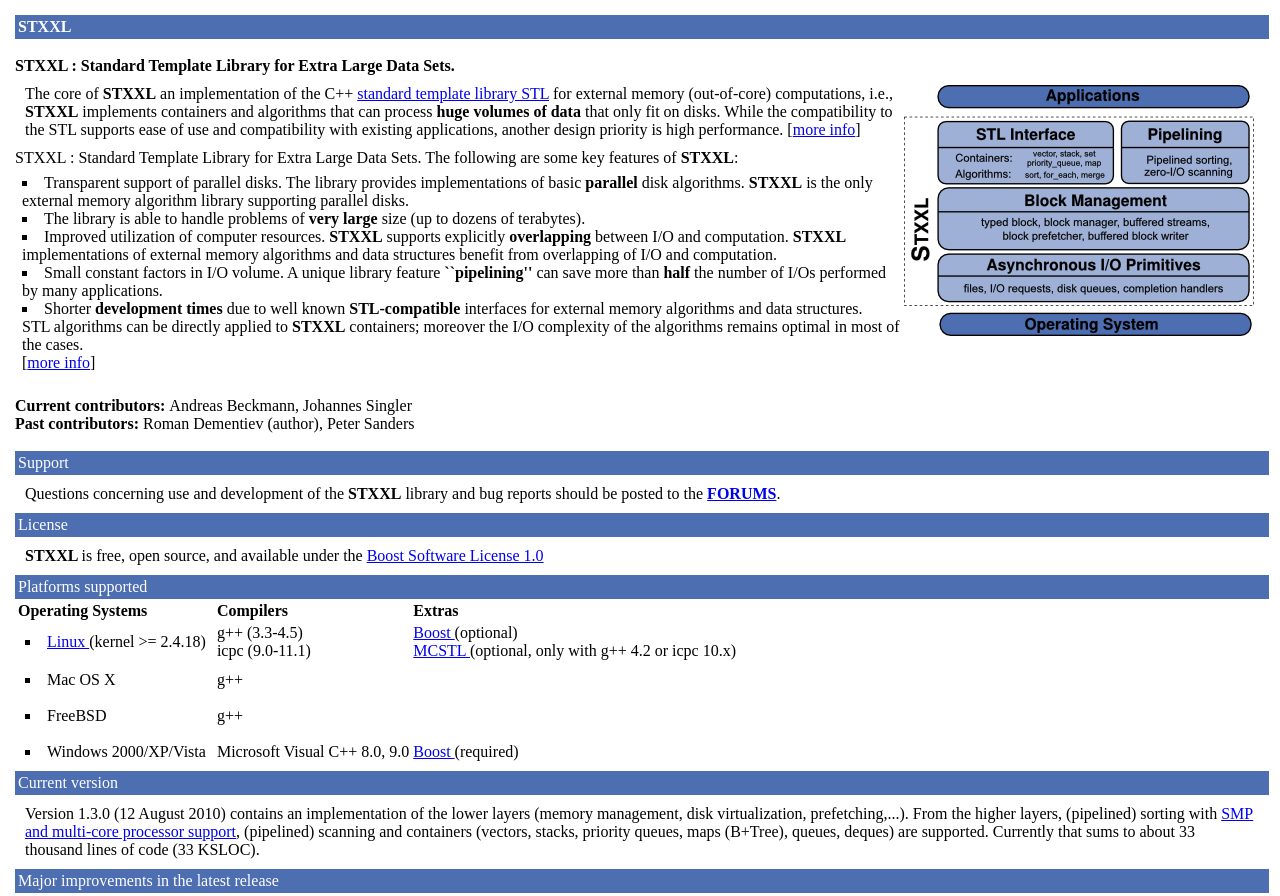
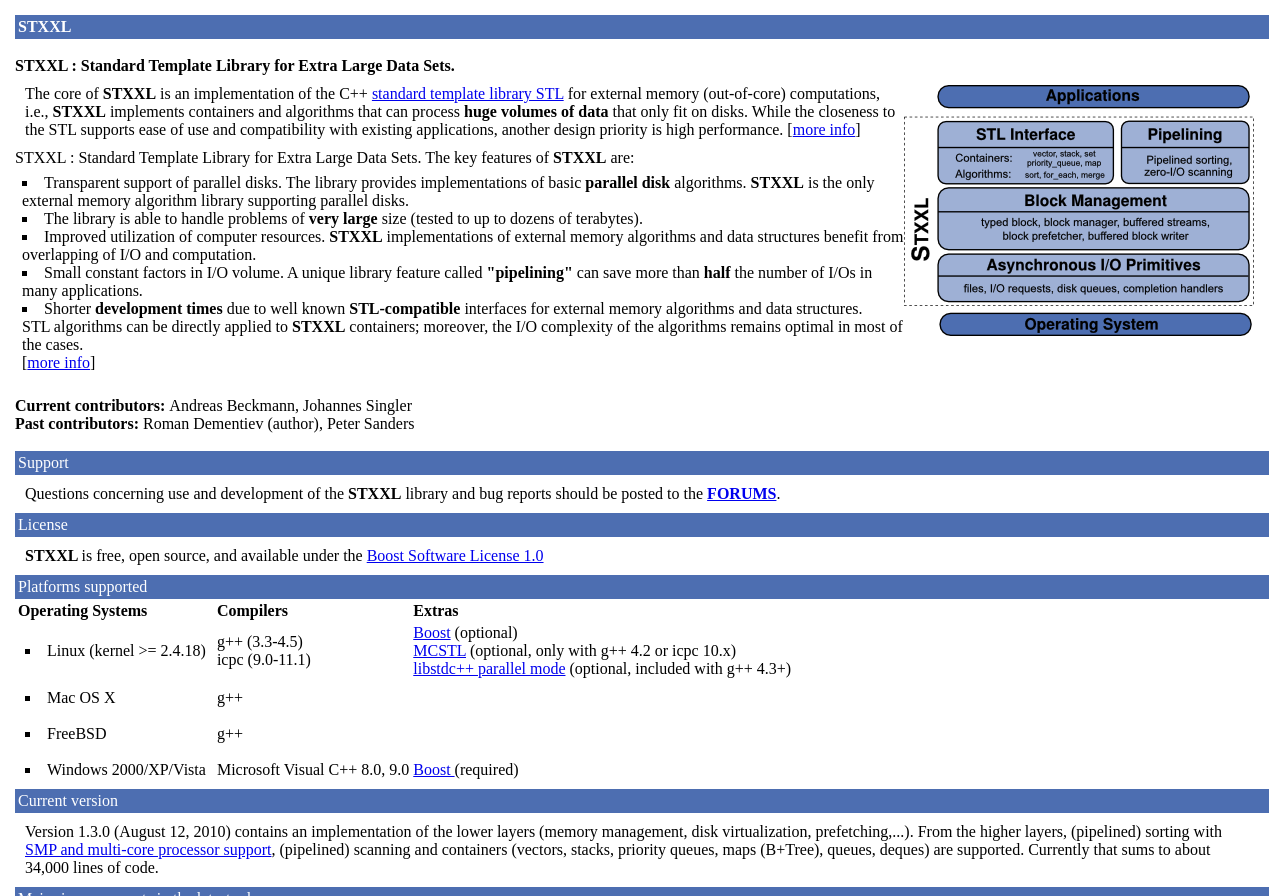
Before and after one commit to bingmann/stxxl-svn-import-archive, a plain HTML site: page homepage/index.html in a window 1280 px wide. Shown: the top 896 px of the page. Drawn offline with Linux system fonts and the light colour scheme; a script that the page names is missing.

Commit message:
Revision of STXXL homepage.
git-svn-id: svn://svn.code.sf.net/p/stxxl/code/trunk@2655 4e380d45-d1fd-0310-85a7-d18ec86df0ad

```diff
--- a/homepage/index.html
+++ b/homepage/index.html
@@ -15,45 +15,40 @@
         </b>
         <p class="ordinary">
             <img src="layer_diagram.png" align="right" alt="Grafik"/>The core of <b>STXXL</b>
-            an implementation of the C++ <a href="http://en.wikipedia.org/wiki/Standard_Template_Library">standard template library STL</a>
+            is an implementation of the C++ <a href="http://en.wikipedia.org/wiki/Standard_Template_Library">standard template library STL</a>
             for external memory (out-of-core) computations, i.e., <b>STXXL</b>
             implements containers and algorithms that can process <b>huge volumes of data</b>
-            that only fit on disks. While the compatibility to the STL supports ease of use and compatibility with existing applications, another design priority is high performance. [<a href="http://algo2.iti.kit.edu/dementiev/stxxl/report/">more info</a>]
+            that only fit on disks. While the closeness to the STL supports ease of use and compatibility with existing applications, another design priority is high performance. [<a href="http://algo2.iti.kit.edu/dementiev/stxxl/report/">more info</a>]
         </p>
         <p class="javaScriptPos">
             <script type="text/javascript" src="http://www.ohloh.net/projects/11530/widgets/project_basic_stats">
             </script>
         </p>
         STXXL : Standard Template Library for Extra Large Data Sets.
-        The following are some key features of <b>STXXL</b>:
+        The key features of <b>STXXL</b> are:
         <ul class="listPoint">
             <li>
-                Transparent support of parallel disks. The library provides implementations of basic <b>parallel</b>
-                disk algorithms. <b>STXXL</b>
-                is the only external memory algorithm library supporting parallel disks.
+                Transparent support of parallel disks. The library provides implementations of basic <b>parallel disk</b> algorithms.
+                <b>STXXL</b> is the only external memory algorithm library supporting parallel disks.
             </li>
             <li>
                 The library is able to handle problems of <b>very large</b>
-                size (up to dozens of terabytes).
+                size (tested to up to dozens of terabytes).
             </li>
             <li>
-                Improved utilization of computer resources. <b>STXXL</b>
-                supports explicitly <b>overlapping</b>
-                between I/O and computation. <b>STXXL</b>
-                implementations of external memory algorithms and data structures benefit from overlapping of I/O and computation.
+                Improved utilization of computer resources.
+                <b>STXXL</b> implementations of external memory algorithms and data structures benefit from overlapping of I/O and computation.
             </li>
             <li>
-                Small constant factors in I/O volume. A unique library feature <b>``pipelining''</b>
-                can save more than <b>half</b>
-                the number of I/Os performed by many applications.
+                Small constant factors in I/O volume. A unique library feature called <b>"pipelining"</b>
+                can save more than <b>half</b> the number of I/Os in many applications.
             </li>
             <li>
-                Shorter <b>development times</b>
-                due to well known <b>STL-compatible</b>
+                Shorter <b>development times</b> due to well known <b>STL-compatible</b>
                 interfaces for external memory algorithms and data structures.
                 <br/>
-                STL algorithms can be directly applied to <b>STXXL</b>
-                containers; moreover the I/O complexity of the algorithms remains optimal in most of the cases.
+                STL algorithms can be directly applied to <b>STXXL</b> containers;
+                moreover, the I/O complexity of the algorithms remains optimal in most of the cases.
                 <br/>
                 [<a href="http://algo2.iti.kit.edu/dementiev/stxxl/report/">more info</a>]
             </li>
@@ -98,7 +93,7 @@
                 <td>
                     <ul class="listPoint">
                         <li>
-                            <a href="http://www.linux.org/">Linux </a>(kernel >= 2.4.18)
+                            Linux (kernel >= 2.4.18)
                         </li>
                     </ul>
                 </td>
@@ -108,9 +103,11 @@
                     icpc (9.0-11.1)
                 </td>
                 <td>
-                    <a href="http://www.boost.org/">Boost </a>(optional)
+                    <a href="http://www.boost.org/">Boost</a> (optional)
                     <br/>
-                    <a href="http://algo2.iti.kit.edu/singler/mcstl/">MCSTL </a>(optional, only with g++ 4.2 or icpc 10.x)
+                    <a href="http://algo2.iti.kit.edu/singler/mcstl/">MCSTL</a> (optional, only with g++ 4.2 or icpc 10.x)
+                    <br/>
+                    <a href="http://gcc.gnu.org/onlinedocs/libstdc++/manual/parallel_mode.html">libstdc++ parallel mode</a> (optional, included with g++ 4.3+)
                 </td>
             </tr>
             <tr>
@@ -157,7 +154,8 @@
             Current version
         </p>
         <p class="ordinary">
-            Version 1.3.0 (12 August 2010) contains an implementation of the lower layers (memory management, disk virtualization, prefetching,...). From the higher layers, (pipelined) sorting with <a href="http://algo2.iti.kit.edu/singler/mcstl/">SMP and multi-core processor support</a>, (pipelined) scanning and containers (vectors, stacks, priority queues, maps (B+Tree), queues, deques) are supported. Currently that sums to about 33 thousand lines of code (33 KSLOC).
+            Version 1.3.0 (August 12, 2010) contains an implementation of the lower layers (memory management, disk virtualization, prefetching,...). From the higher layers, (pipelined) sorting with <a href="http://algo2.iti.kit.edu/singler/mcstl/">SMP and multi-core processor support</a>, (pipelined) scanning and containers (vectors, stacks, priority queues, maps (B+Tree), queues, deques) are supported.
+            Currently that sums to about 34,000 lines of code.
         </p>
         <p class="whiteOnBlue">
             Major improvements in the latest release
@@ -317,7 +315,7 @@
         </p>
         <ul class="listPoint">
             <li>
-                External Memory Breadth-First Search (BFS) [<a href="http://algo2.iti.kit.edu/dementiev/files/ebfs.pdf">paper (pdf)</a>][<a href="http://www.mpi-inf.mpg.de/~ajwani/em_bfs/">project page(WRONG LINK)</a>][<a href="http://www.mpi-inf.mpg.de/~ajwani/graph_gen/">graph generators(WRONG LINK)</a>]
+                External Memory Breadth-First Search (BFS) [<a href="http://algo2.iti.kit.edu/dementiev/files/ebfs.pdf">paper (pdf)</a>][<a href="http://www.mpi-inf.mpg.de/~ajwani/em_bfs/">project page</a>][<a href="http://www.mpi-inf.mpg.de/~ajwani/graph_gen/">graph generators</a>]
             </li>
             <li>
                 External Memory Minimum Spanning Trees [<a href="http://www.dominik-schultes.de/emmst/">project page</a>][<a href="http://algo2.iti.kit.edu/dementiev/files/emst.ps">paper (ps)</a>][<a href="http://algo2.iti.kit.edu/dementiev/files/emst.pdf">paper (pdf)</a>]
```
